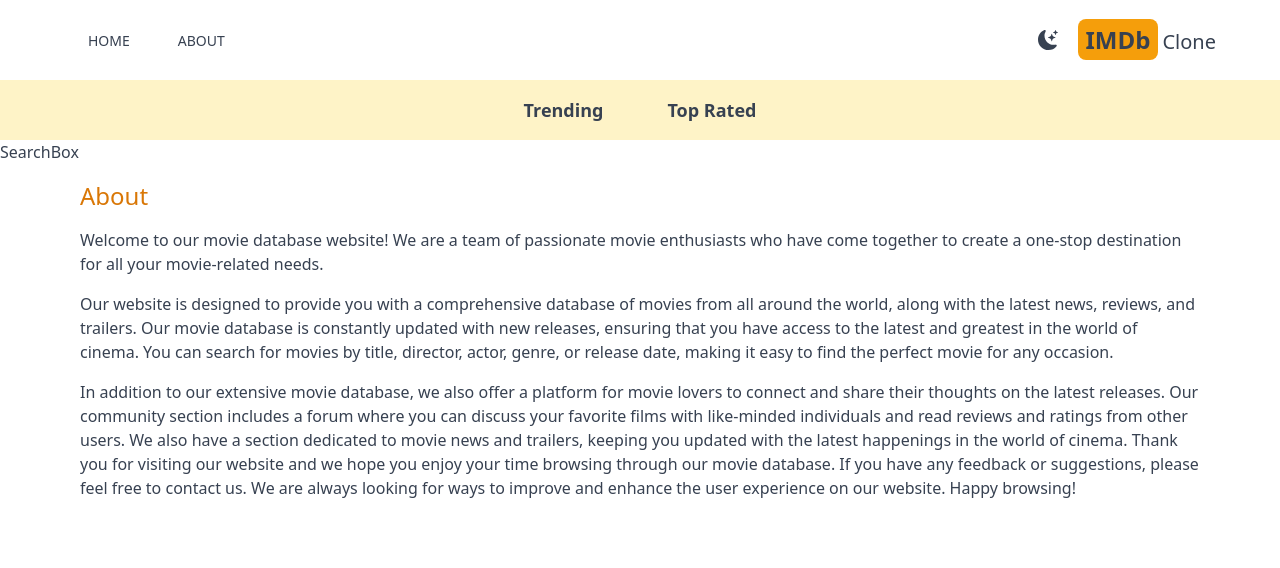
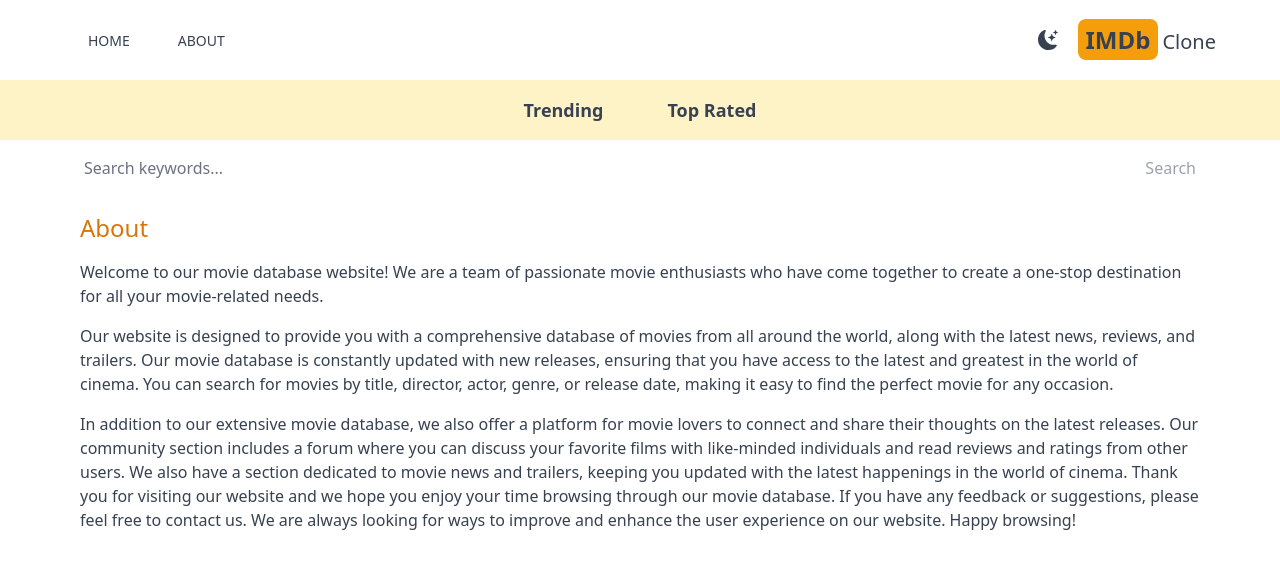
Before and after one commit to feras-alkilani/IMDB-clone, a Next.js app: page /about in a window 1280 px wide. Shown: the top 568 px of the page. Built offline with nearby package versions, Linux system fonts and the light colour scheme.

Commit message:
add search ability

```diff
--- /dev/null
+++ b/src/app/search/[searchTerm]/page.jsx
@@ -0,0 +1,24 @@
+import Results from "@/components/Results";
+
+export default async function SearchPage({ params }) {
+  const res = await fetch(
+    `https://api.themoviedb.org/3/search/movie?api_key=${process.env.API_KEY}&query=${params.searchTerm}&language=en-US&include_adult=false`
+  );
+
+  if (!res.ok) {
+    throw new Error("Error fetching data");
+  }
+
+  const data = await res.json();
+
+  const results = data.results;
+  return (
+    <div>
+      {results && results.length === 0 && (
+        <h1 className="text-center pt-6">No results found</h1>
+      )}
+
+      {results && <Results results={results} />}
+    </div>
+  );
+}
--- a/src/components/SearchBox.jsx
+++ b/src/components/SearchBox.jsx
@@ -1,5 +1,37 @@
-import React from "react";
+"use client";
+
+import { useState } from "react";
+import { useRouter } from "next/navigation";
 
 export default function SearchBox() {
-  return <div>SearchBox</div>;
+  const [search, setSearch] = useState("");
+  const router = useRouter();
+
+  function handleSubmit(e) {
+    e.preventDefault();
+    if (!search) return;
+    router.push(`/search/${search}`);
+  }
+  return (
+    <form
+      onSubmit={handleSubmit}
+      className="flex max-w-6xl mx-auto justify-between items-center px-5 "
+    >
+      <input
+        value={search}
+        onChange={(e) => setSearch(e.target.value)}
+        type="text"
+        placeholder="Search keywords..."
+        className="w-full h-14 rounded-sm placeholder-gray-500 outline-none bg-transparent flex-1"
+      />
+
+      <button
+        disabled={!search}
+        typeof="submit"
+        className="text-amber-600 disabled:text-gray-400"
+      >
+        Search
+      </button>
+    </form>
+  );
 }
```
